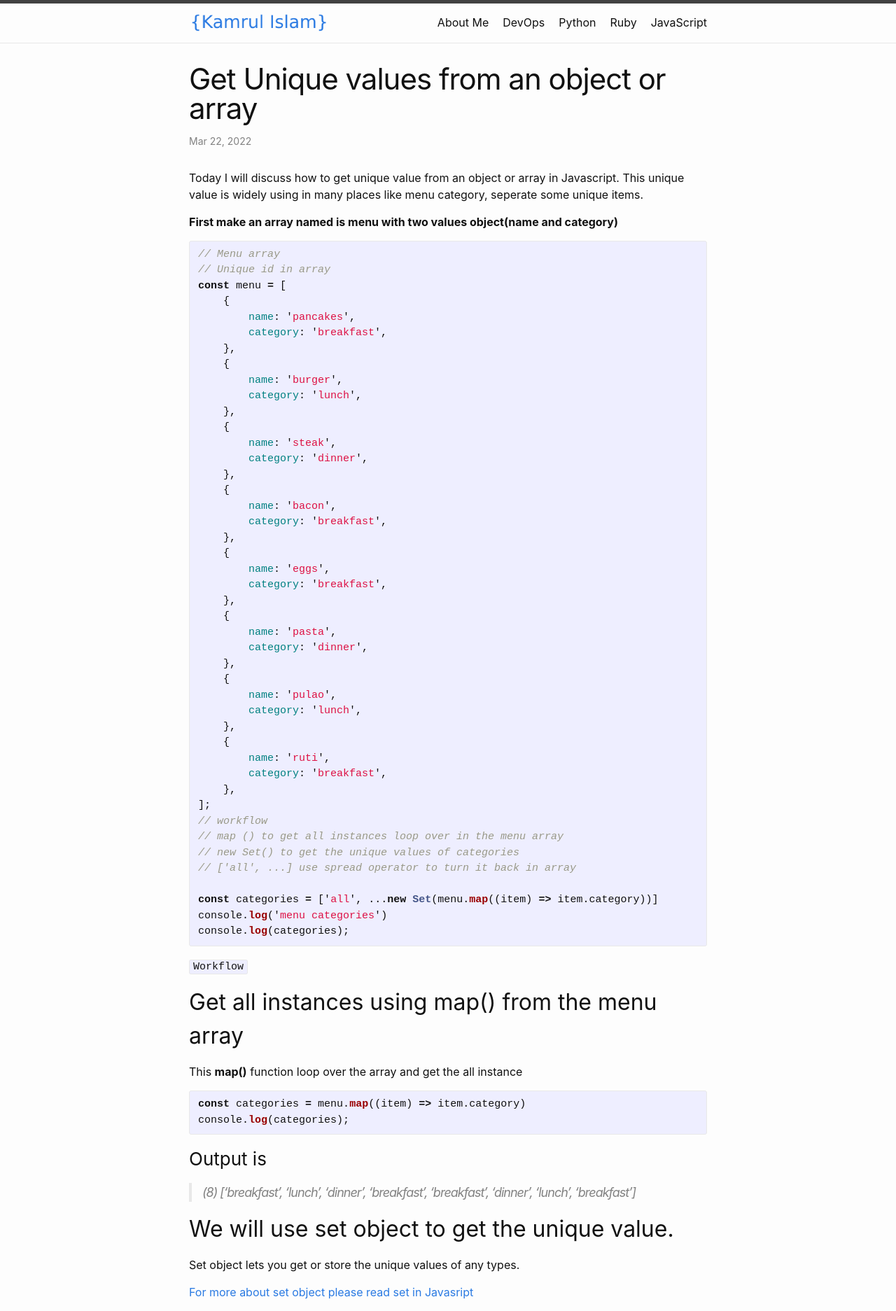
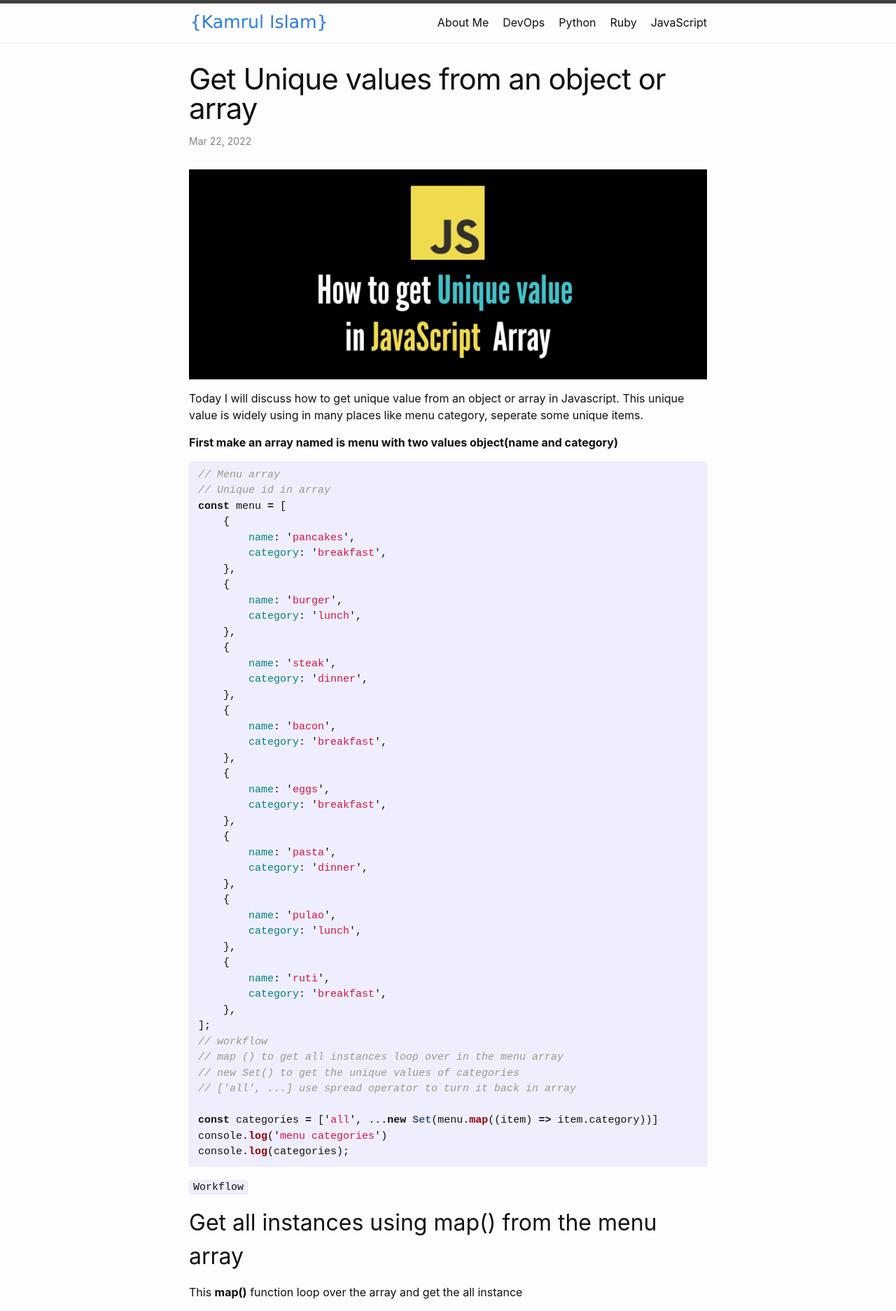
Before and after one commit to themeexpress/themeexpress.github.io, a Jekyll site: the page built from javascript/_posts/2022-07-23-get-unique-value-from-an-object-or-array-in-JavaScript.markdown, in a window 1280 px wide. Shown: the top 1873 px of the page at 70% size. Built offline with Jekyll 4.4.1, drawn with Linux system fonts in a browser that asks for light colours.

Commit message:
Added an banner

```diff
--- a/javascript/_posts/2022-07-23-get-unique-value-from-an-object-or-array-in-JavaScript.markdown
+++ b/javascript/_posts/2022-07-23-get-unique-value-from-an-object-or-array-in-JavaScript.markdown
@@ -4,6 +4,8 @@ title:  "Get Unique values from an object or array"
 date:   2022-03-22 23:23:48 +0900
 category: JavaScript
 ---
+![Unique array value in JavaScript](/javascript/assets/images/UniqueValueInJavaScript.png)
+
 Today I will discuss how to get unique value from an object or array in Javascript. This unique value is widely using in many places like menu category, seperate some unique items.
 
 **First make an array named is menu with two values object(name and category)**
```
Also changed, not shown: javascript/assets/images/UniqueValueInJavaScript.png (added), 7 other files.
